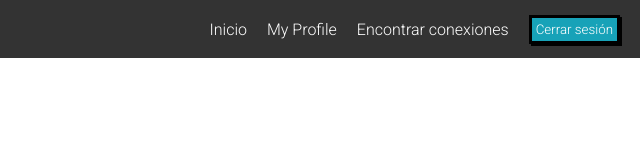
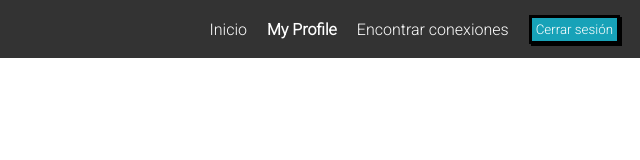
Before and after one commit to MedinaZS/Coding-Dojo-Repo, a plain HTML site: page 2-Web_Fundamentals/2-CSS/3-Display_Property/4-NavBar_con_Flex/navbar_flex.html in a window 1280 px wide. Shown: the full height of the page, 640-1280 px from the left. Drawn offline with Linux system fonts and the light colour scheme.

Commit message:
Correccion class active

```diff
--- a/2-Web_Fundamentals/2-CSS/3-Display_Property/4-NavBar_con_Flex/style.css
+++ b/2-Web_Fundamentals/2-CSS/3-Display_Property/4-NavBar_con_Flex/style.css
@@ -20,6 +20,10 @@
     align-items: center;
 }
 
+.nav-links .active{
+    font-weight: bold;
+}
+
 a, button{
     margin-left: 20px;
 }
```
